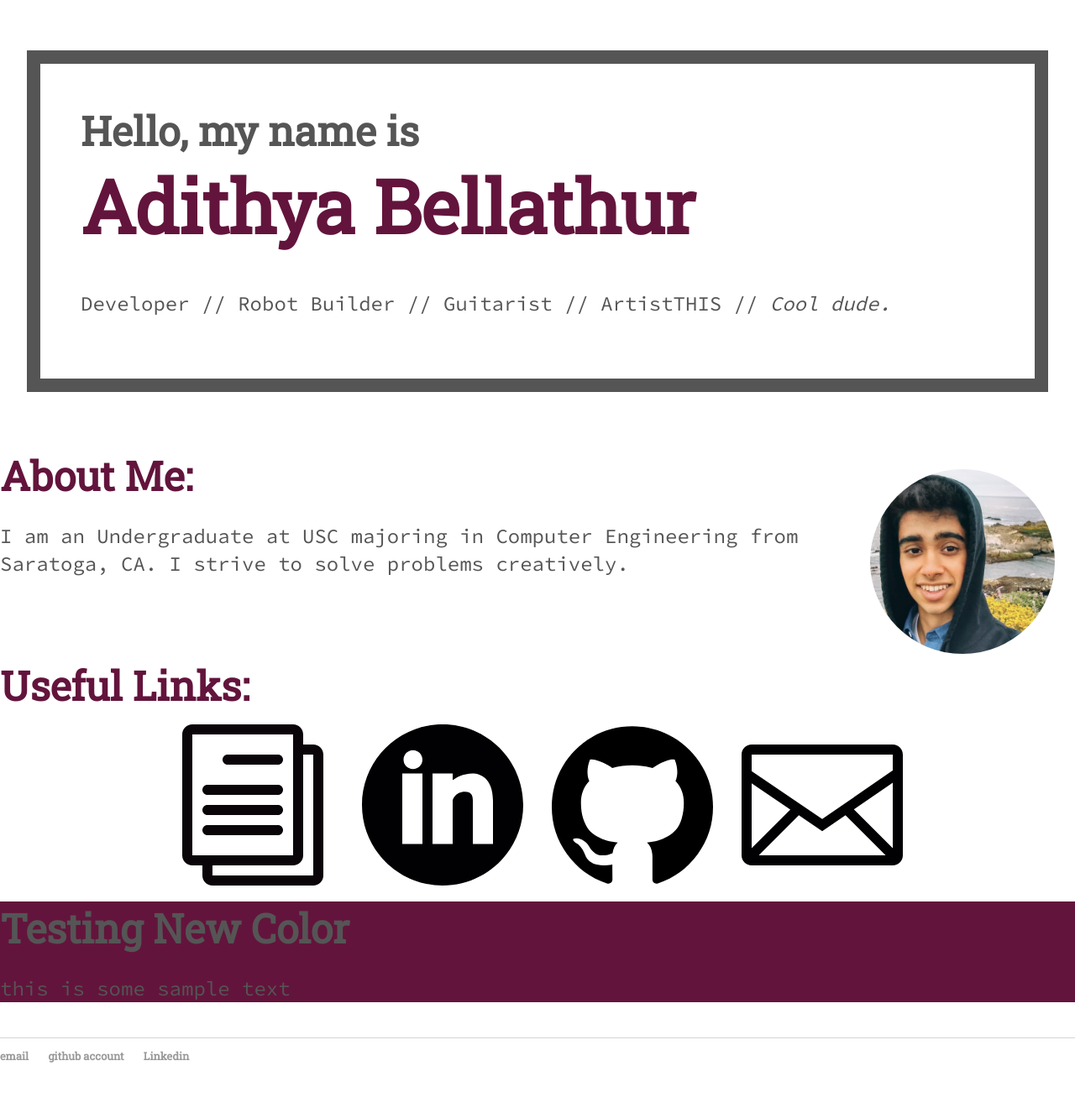
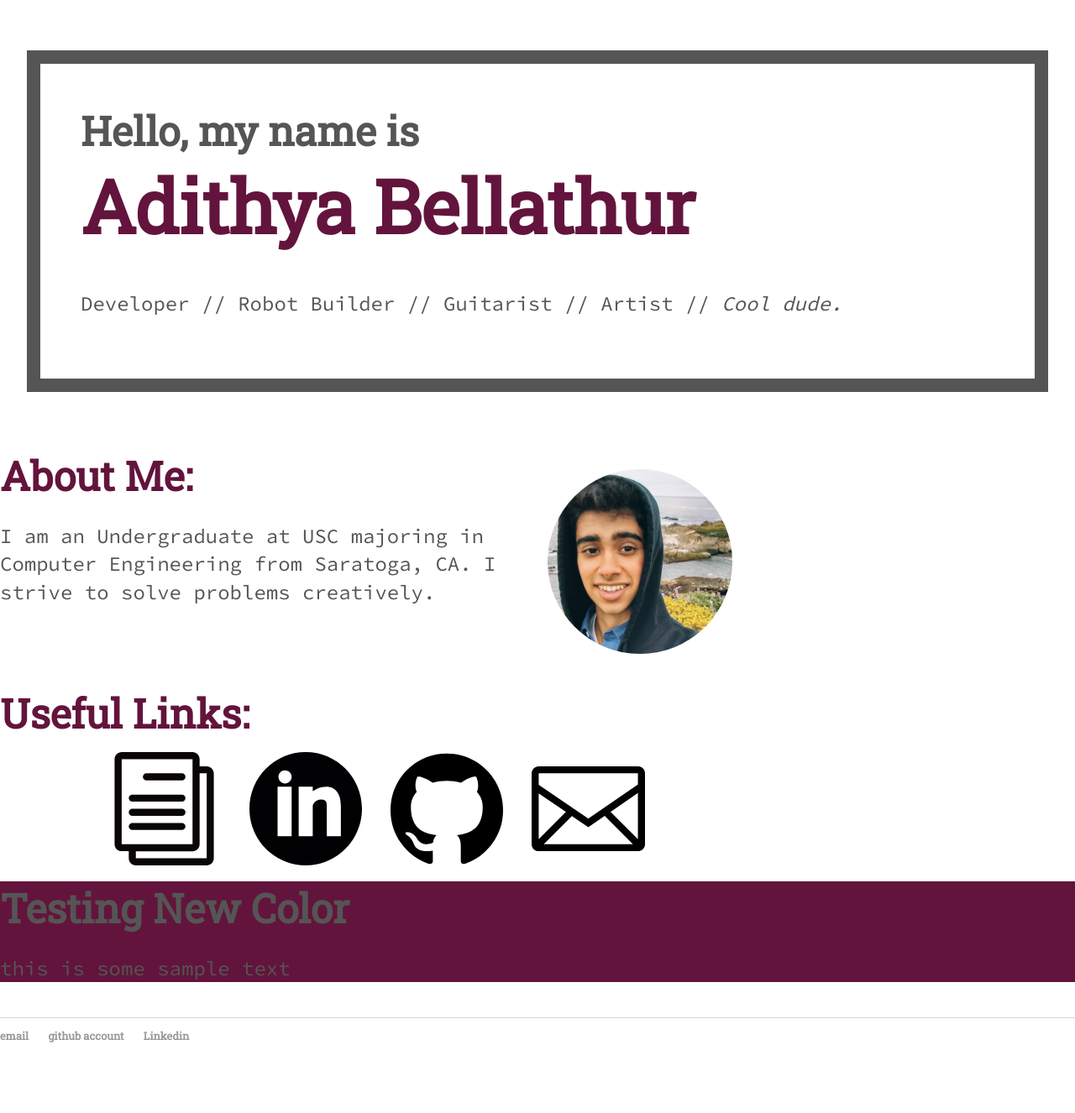
Before and after one commit to adibellathur/adibellathur.github.io, a Jekyll site: the page built from index.html, in a window 1280 px wide. Shown: the whole page at 84% size. Built offline with Jekyll 4.4.1, drawn with Linux system fonts in a browser that asks for light colours; after the commit the page ends 1302 px from its top, so only the background shows below that.

Commit message:
reformatting

```diff
--- a/css/main.css
+++ b/css/main.css
@@ -71,6 +71,10 @@
 	margin: 0px;
 }
 
+.text {
+	width:70%;
+}
+
 .boxed-title {
 	border: 1em solid #555;
 	padding: 3em;
--- a/index.html
+++ b/index.html
@@ -7,11 +7,11 @@
 		<h1>Hello, my name is</h1>
 		<h2>Adithya Bellathur</h2>
 		<br>
-		<p> Developer // Robot Builder // Guitarist // ArtistTHIS // <em>Cool dude.</em> </p>
+		<p> Developer // Robot Builder // Guitarist // Artist // <em>Cool dude.</em> </p>
 	</div>
 	<br>
 	<br>
-	<div>
+	<div class="text">
 		<p style="float: right;"><img class="img-circle" src="pictures/me.jpg" height="220em" width="220em"></p>
 		<h3>About Me:</h3>
 		<p style="vertical-align:middle;">
@@ -32,7 +32,7 @@
 	</div>
 	-->
 	<br>
-	<div>
+	<div class="text">
 		<h3>Useful Links:</h3>
 		<center>
 		<a href="https://drive.google.com/file/d/0By0glLlVcYjXX1Bla1o2V0ZPU1E/view?usp=sharing">
```
